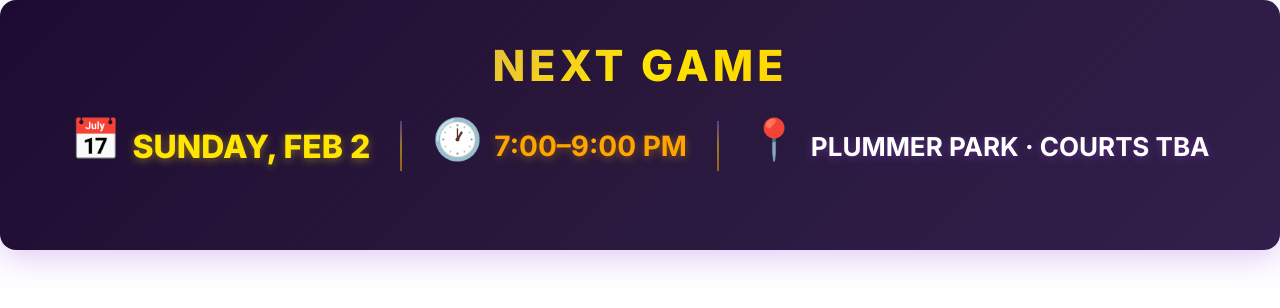
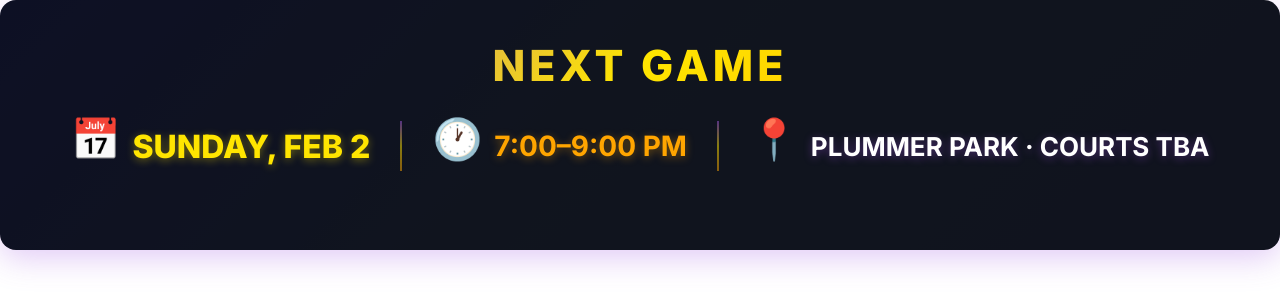
Before and after one commit to hiramlosangeles-crypto/pickleball-banner, a plain HTML site: page index.html in a window 1280 px wide. Drawn offline with Linux system fonts and the light colour scheme; no server answers.

Commit message:
Update index.html

```diff
--- a/index.html
+++ b/index.html
@@ -21,7 +21,7 @@
         }
 
         .game-banner {
-            background: linear-gradient(135deg, #1a0a2e 0%, #2d1b4e 100%);
+            background: #0A0F1F;
             padding: 40px 20px;
             text-align: center;
             border-radius: 16px;
```
